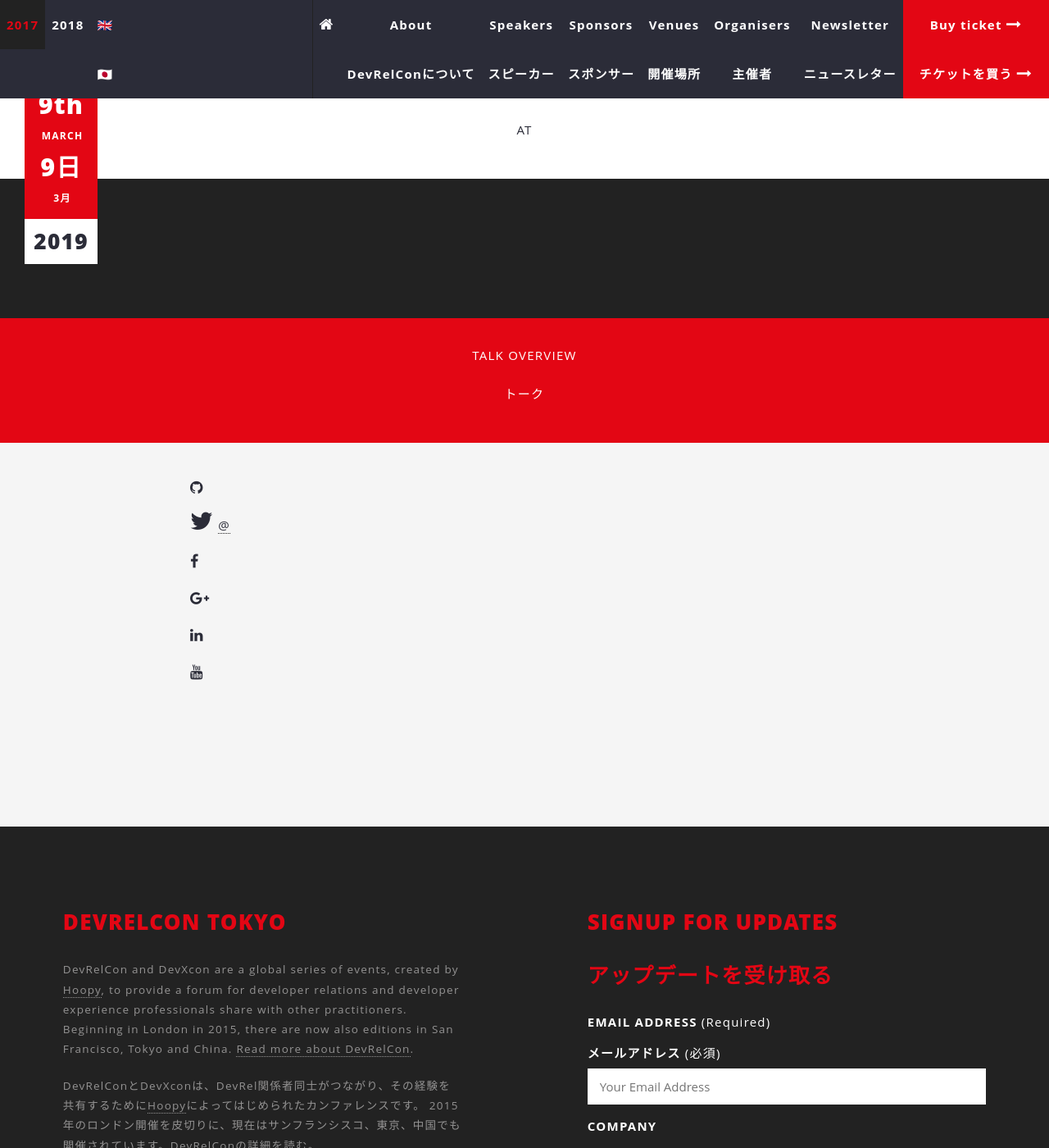
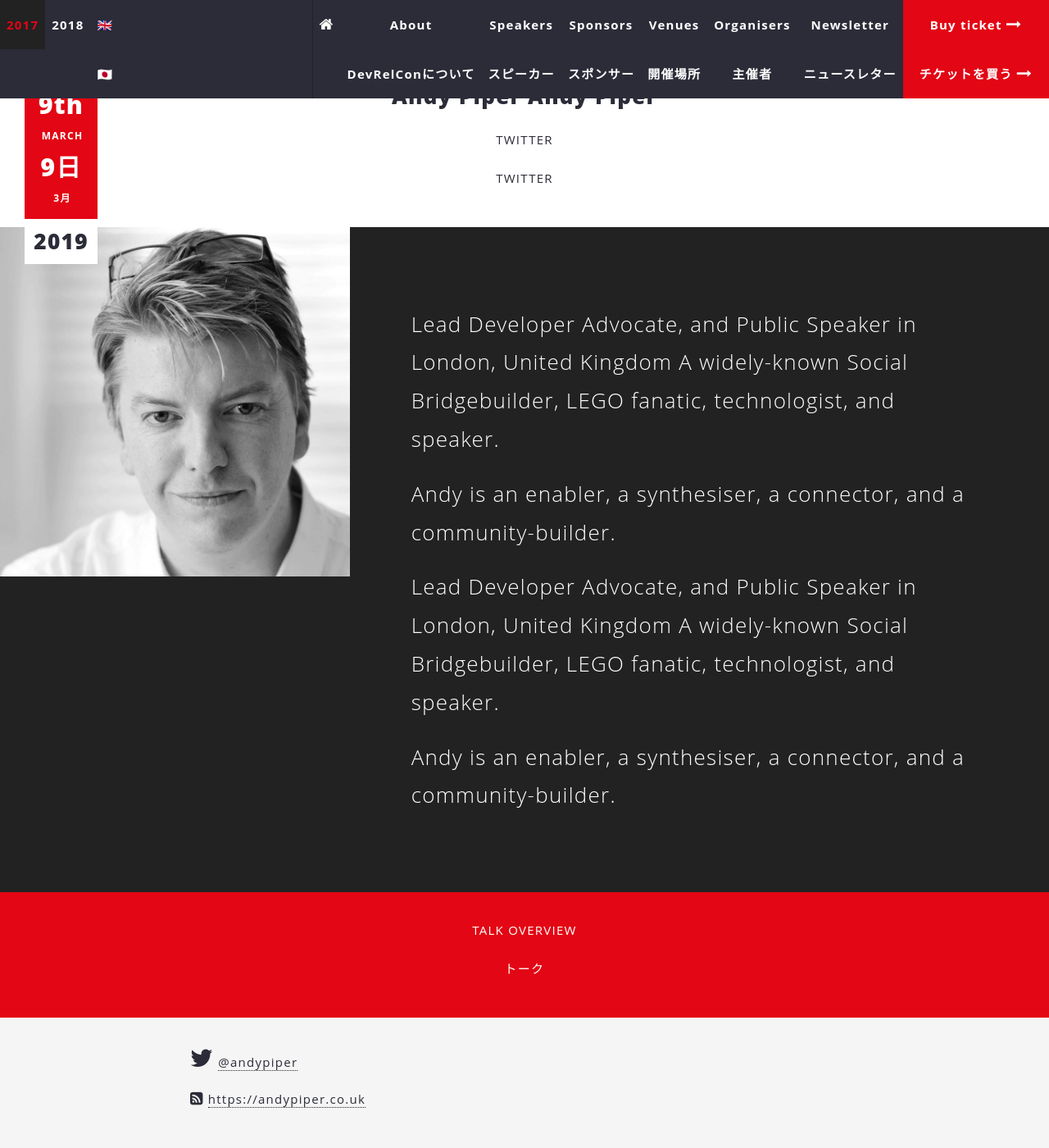
Before and after one commit to DevRelConTokyo2019/devrelcontokyo2019.github.io, a Jekyll site: the page built from speakers/andy.md, in a window 1280 px wide and 1400 px high. Shown: the whole window at 82% size. Built offline with Jekyll 4.4.1, drawn with Linux system fonts in a browser that asks for light colours; nearby versions of some CDN libraries; comment, search, counter and statistics services are not loaded.

Commit message:
Add Andy

```diff
--- a/_data/speakers.yaml
+++ b/_data/speakers.yaml
@@ -37,6 +37,7 @@
   instagram: ''
   stackoverflow: ''
   Slack: ''
+  key: matz
 - objectId: w1bOVXZhPv2DaW7O
   number: ''
   name: Melinda Seckington
@@ -74,6 +75,7 @@
   instagram: ''
   stackoverflow: ''
   Slack: ''
+  key: melinda
 - objectId: 6Fpn7OaIbbVr0DwQ
   number: ''
   name: Cristiano Betta
@@ -123,6 +125,7 @@
   instagram: ''
   stackoverflow: ''
   Slack: true
+  key: cristiano
 - objectId: GgqJvFKfp6Jc6xTL
   number: ''
   name: Myrsini Koukiasa
@@ -162,6 +165,7 @@
   instagram: ''
   stackoverflow: ''
   Slack: ''
+  key: myrsini
 - objectId: KM7txvc5AetoIGOZ
   number: ''
   name: Jaime Lopez Jr
@@ -203,6 +207,7 @@
   instagram: ''
   stackoverflow: ''
   Slack: ''
+  key: jaime
 - objectId: uQQjqNfZNJCsVP59
   number: ''
   name: Wataru Yamazaki
@@ -258,6 +263,7 @@
   instagram: ''
   stackoverflow: ''
   Slack: true
+  key: wataru
 - objectId: qyUpWCZFBDpE0KKk
   number: ''
   name: Baruch Sadogursky
@@ -313,6 +319,7 @@
   instagram: ''
   stackoverflow: ''
   Slack: ''
+  key: baruch
 - objectId: MtHmDxVi5wZUNETi
   number: ''
   name: Terence Huynh
@@ -352,6 +359,7 @@
   instagram: ''
   stackoverflow: ''
   Slack: true
+  key: terence
 - objectId: Qhazhg5LDpemyRdg
   number: ''
   name: Peter Moskovits
@@ -403,6 +411,7 @@
   instagram: ''
   stackoverflow: ''
   Slack: ''
+  key: peter
 - objectId: qwzBeEx8t7qJDvKX
   number: ''
   name: Madoka Chiyoda
@@ -438,6 +447,7 @@
   instagram: ''
   stackoverflow: ''
   Slack: ''
+  key: chomado
 - objectId: QRWZza6rmTf8QmUm
   number: ''
   name: Matthew Revell
@@ -471,6 +481,7 @@
   instagram: ''
   stackoverflow: ''
   Slack: true
+  key: matthew
 - objectId: kDqmS26gmCrBX4mH
   number: ''
   name: Kristof Van Tomme
@@ -510,6 +521,7 @@
   instagram: ''
   stackoverflow: ''
   Slack: ''
+  key: kristof
 - objectId: y658abM6sJAVPCWU
   number: ''
   name: Jessica Rose
@@ -553,6 +565,47 @@
   instagram: ''
   stackoverflow: ''
   Slack: ''
+  key: jessica
+- objectId: emdFNey2l8nk2mfm
+  number: ''
+  name: Andy Piper
+  name_ja: Andy Piper
+  company: Twitter
+  company_ja: Twitter
+  twitter: andypiper
+  profile: >-
+    Lead Developer Advocate, and Public Speaker in London, United Kingdom A
+    widely-known Social Bridgebuilder, LEGO fanatic, technologist, and speaker.
+
+
+    Andy is an enabler, a synthesiser, a connector, and a community-builder.
+  profile_ja: >-
+    Lead Developer Advocate, and Public Speaker in London, United Kingdom A
+    widely-known Social Bridgebuilder, LEGO fanatic, technologist, and speaker.
+
+
+    Andy is an enabler, a synthesiser, a connector, and a community-builder.
+  title: ''
+  title_ja: ''
+  blog: 'https://andypiper.co.uk'
+  page: /speakers/andy/
+  image: /img/speakers/andy.jpg
+  needhotel: ''
+  money: ''
+  hotel: ''
+  preparty: ''
+  discount: ''
+  facebook: ''
+  github: ''
+  session: ''
+  google: ''
+  linkedin: ''
+  youtube: ''
+  list: true
+  instagram: ''
+  stackoverflow: ''
+  Slack: ''
+  key: andy
 - objectId: ec2IlVDxjbGiORhl
   number: ''
   name: Simon Sasaki
@@ -596,6 +649,7 @@
   instagram: ''
   stackoverflow: ''
   Slack: ''
+  key: simon
 - objectId: QTnuwrmVkkLD5cwC
   number: ''
   name: Jesse Casman
@@ -665,6 +719,7 @@
   instagram: ''
   stackoverflow: ''
   Slack: ''
+  key: jesse
 - objectId: U1y9YU3tDATEF1K9
   number: ''
   name: Nauman Ali
@@ -726,6 +781,7 @@
   instagram: ''
   stackoverflow: ''
   Slack: ''
+  key: nauman
 - objectId: AXlgHFqeQC3LtCCc
   number: ''
   name: Seigo Tanaka
@@ -769,6 +825,7 @@
   instagram: ''
   stackoverflow: ''
   Slack: ''
+  key: seigo
 - objectId: 0KXHfOp3FWagSWNZ
   number: ''
   name: Brian Douglas
@@ -810,3 +867,4 @@
   instagram: ''
   stackoverflow: ''
   Slack: ''
+  key: brian
--- a/_includes/speaker.html
+++ b/_includes/speaker.html
@@ -15,7 +15,7 @@
     </div>
     <div class="row blue-container">
     <div class="col-sm-12 col-md-4 about">
-    <img src="{{ speaker.image }}" alt="{{ speaker.name }}" />
+    <img src="/img/speakers/{{ speaker.key }}.jpg" alt="{{ speaker.name }}" />
     </div>
     <div id="papers"></div>
     <div class="col-sm-12 col-md-8 about-text">
--- a/_includes/speakers.html
+++ b/_includes/speakers.html
@@ -80,10 +80,10 @@ Speakers
                 {{ speaker.title_ja }},
               {% endif %}
               {{ speaker.company_ja }}</p>
-            <a href="{{ speaker.page }}" class="label label-default lang en" rel="tooltip" title="More">More</a>
-            <a href="{{ speaker.page }}" class="label label-default lang ja" rel="tooltip" title="詳しく">詳しく</a>
+            <a href="/speakers/{{ speaker.key }}/" class="label label-default lang en" rel="tooltip" title="More">More</a>
+            <a href="/speakers/{{ speaker.key }}/" class="label label-default lang ja" rel="tooltip" title="詳しく">詳しく</a>
           </div>
-          <img alt="{{ speaker.name }}" src="{{ speaker.image }}" />
+          <img alt="{{ speaker.name }}" src="/img/speakers/{{ speaker.key }}.jpg" />
         </div>
         {% endif %}
       {% endfor %}
```
Also changed, not shown: img/speakers/andy.jpg (added).
